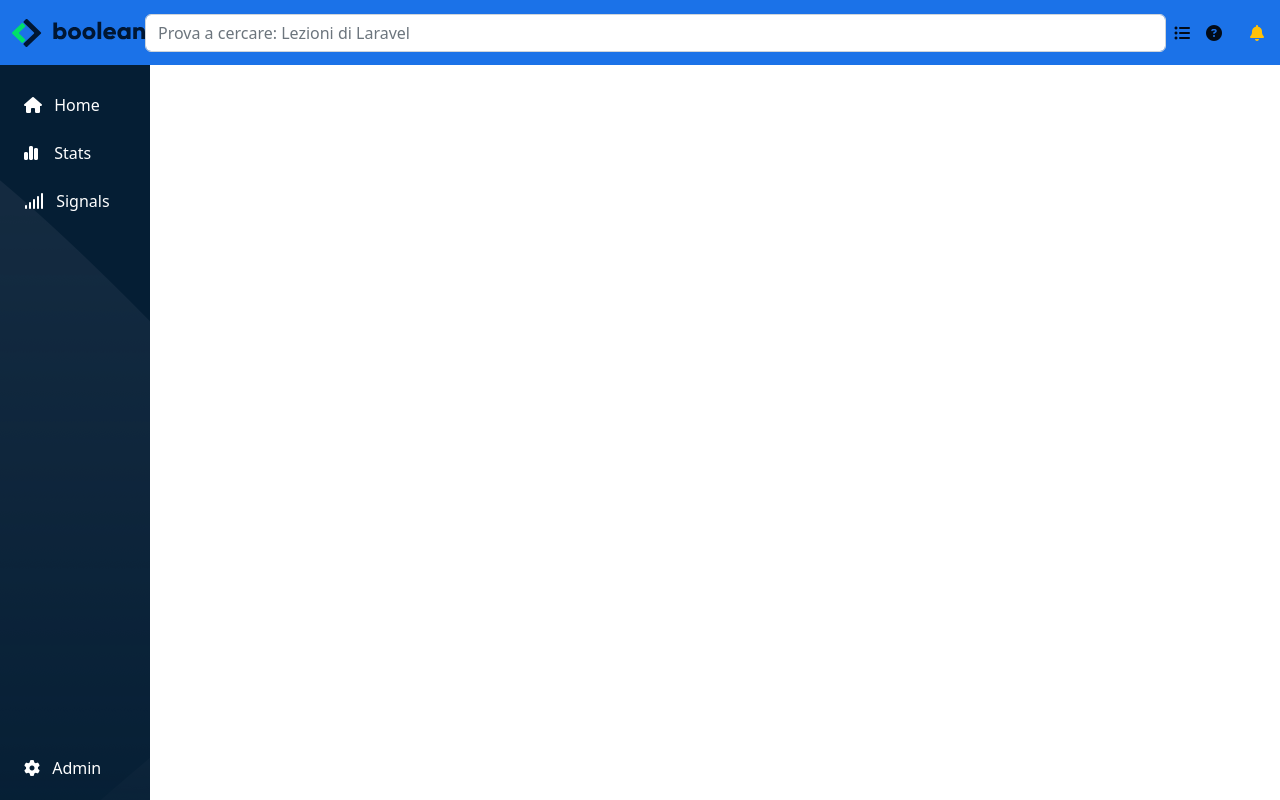
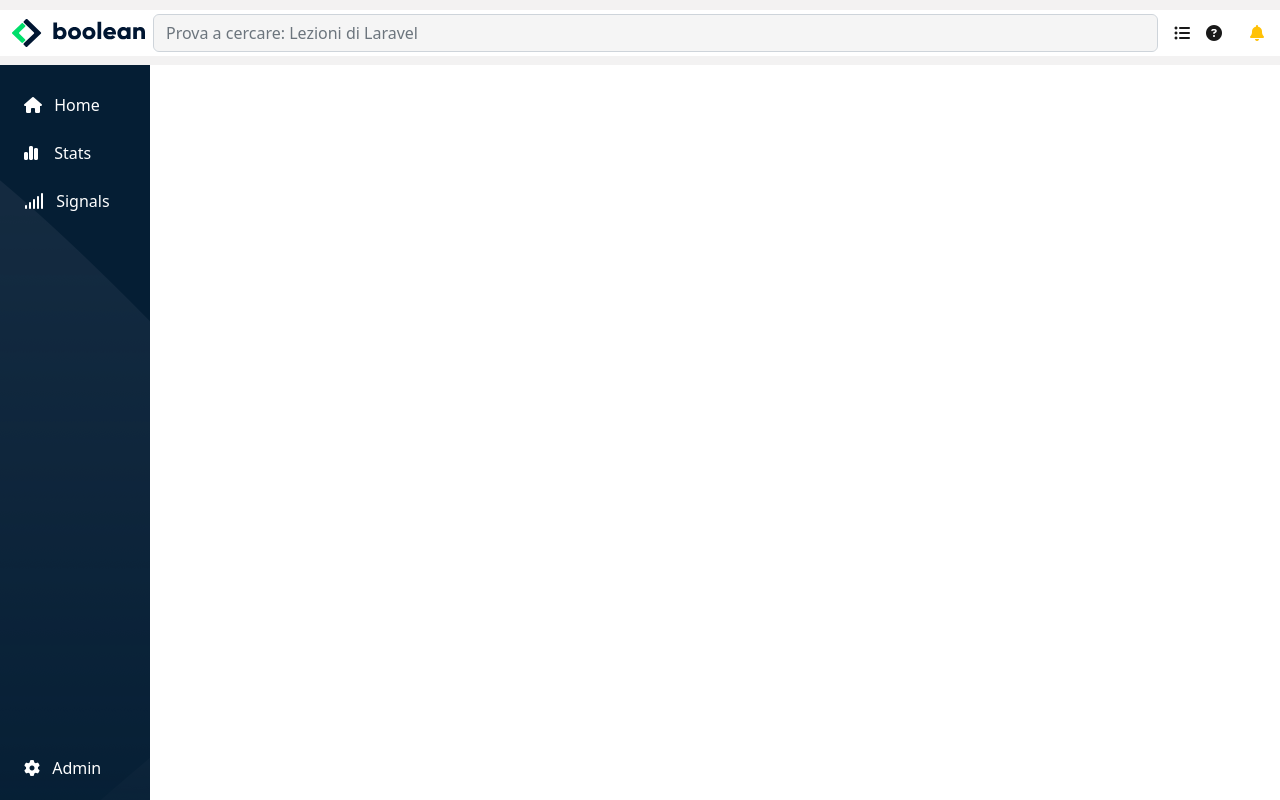
Before and after one commit to AlexandroFioretti1/html-css-bootstrap-dashboard, a plain HTML site: page index.html in a window 1280 px wide. Drawn offline with nearby package versions, Linux system fonts and the light colour scheme; some icons are missing.

Commit message:
header color and margin

```diff
--- a/index.html
+++ b/index.html
@@ -22,12 +22,12 @@
 <body class="app_body">
     <!-- top -->
     <div class="top">
-        <nav class="navbar navbar-expand-lg bg-body-tertiary bg_primary">
-            <div class="container-fluid">
+        <nav class="navbar navbar-expand-lg bg-body-tertiary bg_s_light">
+            <div class="container-fluid bg_white">
                 <img class="d-none d-lg-flex" src="./assets/img/logo.svg" alt="">
                 <img class="img-fluid d-lg-none" width="50px" src="./assets/img/mobile-logo.png" alt="">
                 <form class="d-flex flex-grow-1" role="search">
-                    <input class="form-control " type="search" placeholder="Prova a cercare: Lezioni di Laravel"
+                    <input class="form-control bg_gray mx-2 my-1" type="search" placeholder="Prova a cercare: Lezioni di Laravel"
                         aria-label="Search">
                 </form>
                 <div class="collapse navbar-collapse flex-grow-0" id="navbarSupportedContent">
@@ -107,5 +107,4 @@
             integrity="sha384-kenU1KFdBIe4zVF0s0G1M5b4hcpxyD9F7jL+jjXkk+Q2h455rYXK/7HAuoJl+0I4"
             crossorigin="anonymous"></script>
 </body>
-
 </html>
--- a/style.css
+++ b/style.css
@@ -7,11 +7,13 @@
 }
 
 :root {
+    --mine_s_light: #f3f2f2;
     --mine_light: #e5e5e5;
     --mine_dark: #051e34;
     --mine_notifications: #ff8f00;
     --mine_neutral-semitransparent: #e5e5e566;
     --mine_primary: #1b72e8;
+    --mine_white:white;
 
 }
 /* region direct tag */
@@ -25,8 +27,22 @@ li, a{
     background-color: var(--mine_primary);
 }
 
+.bg_light{
+    background-color: var(--mine_light);
+}
+.bg_s_light{
+    background-color: var(--mine_s_light);
+}
+
+.bg_white{
+    background-color: var(--mine_white);
+}
 .bg_dark {
     background-color: var(--mine_dark);
+}
+
+.bg_gray{
+    background-color: var(--mine_neutral-semitransparent);
 }
 
 /* #endregion utilities */
@@ -36,7 +52,6 @@ li, a{
     height: 65px;
     width: 100%;
 }
-
 
 .top nav {
     height: 100%;
```
